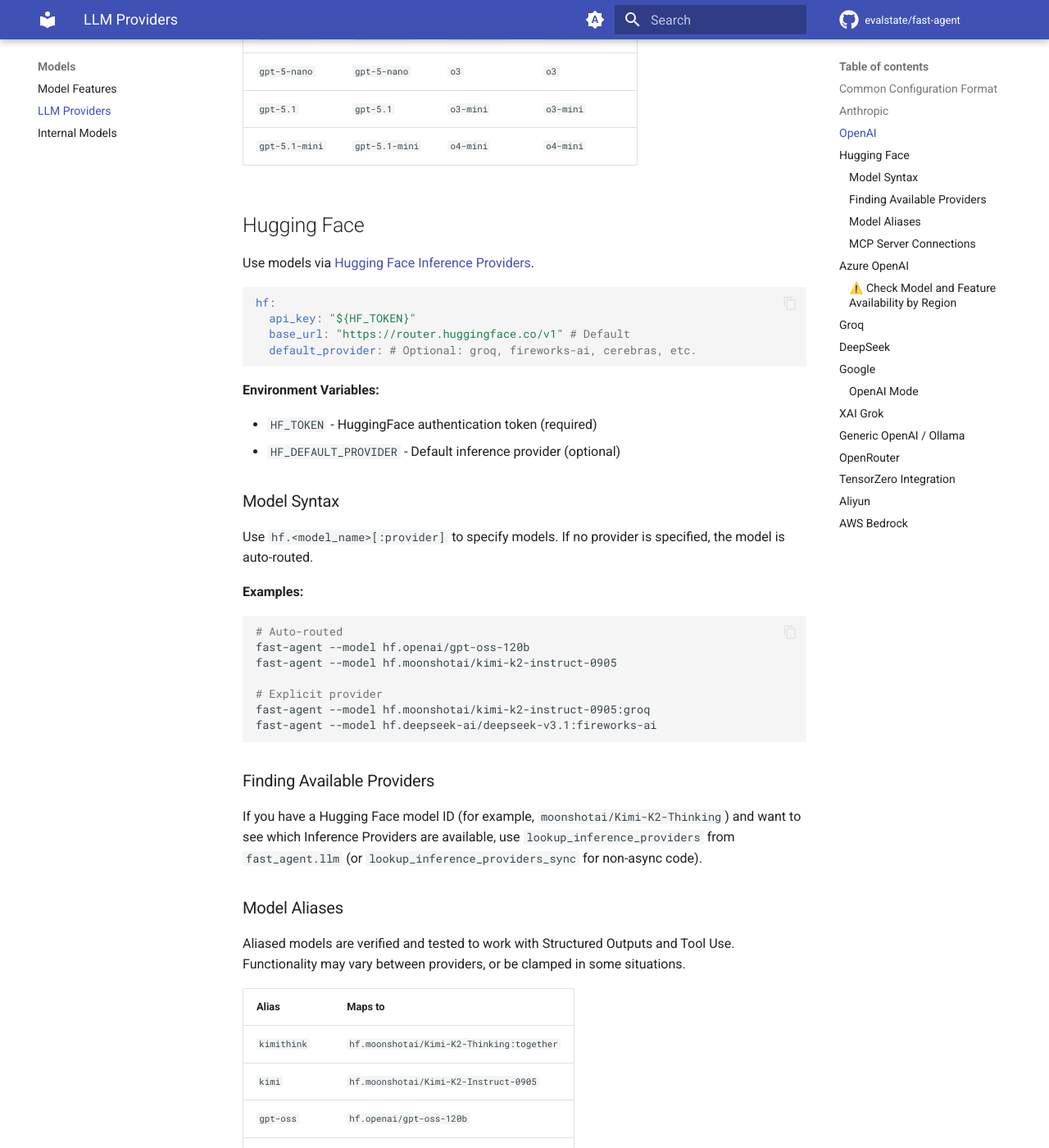
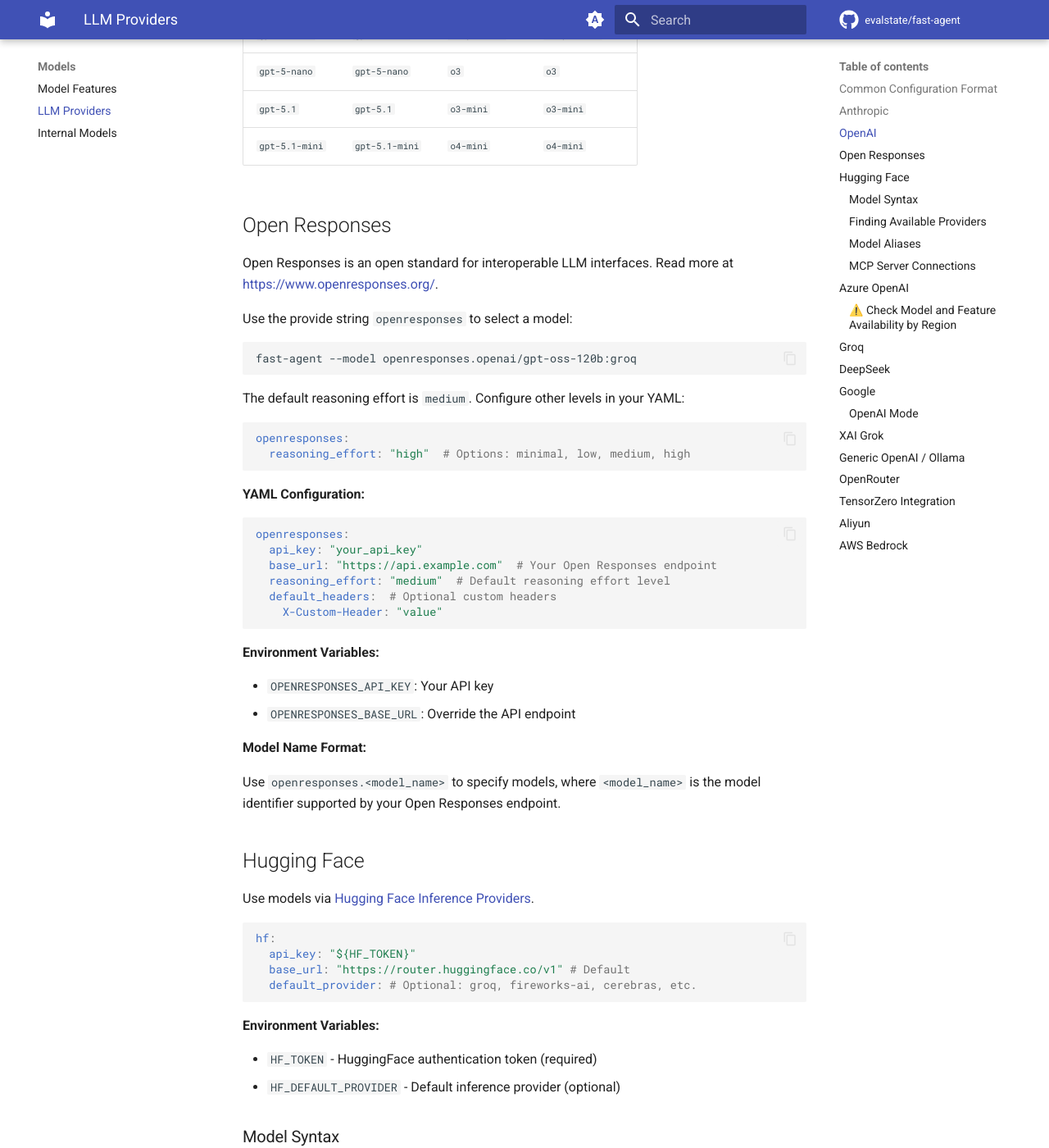
Before and after one commit to evalstate/fast-agent-docs, an MkDocs documentation site: the page built from docs/models/llm_providers.md, in a window 1280 px wide and 1400 px high, scrolled down 2767 px. Shown: the whole window at 82% size. Built offline with MkDocs 1.6.1 and Material for MkDocs 9.7.7, drawn with Linux system fonts in a browser that asks for light colours; comment, search, counter and statistics services are not loaded.

Commit message:
openresponses

````diff
--- a/docs/models/llm_providers.md
+++ b/docs/models/llm_providers.md
@@ -75,6 +75,42 @@
 --8<-- "_generated/model_aliases_openai.md"
 
 
+## Open Responses
+
+Open Responses is an open standard for interoperable LLM interfaces. Read more at [https://www.openresponses.org/](https://www.openresponses.org/).
+
+Use the provide string `openresponses` to select a model:
+
+```bash
+fast-agent --model openresponses.openai/gpt-oss-120b:groq
+```
+
+The default reasoning effort is `medium`. Configure other levels in your YAML:
+
+```yaml
+openresponses:
+  reasoning_effort: "high"  # Options: minimal, low, medium, high
+```
+
+**YAML Configuration:**
+
+```yaml
+openresponses:
+  api_key: "your_api_key"
+  base_url: "https://api.example.com"  # Your Open Responses endpoint
+  reasoning_effort: "medium"  # Default reasoning effort level
+  default_headers:  # Optional custom headers
+    X-Custom-Header: "value"
+```
+
+**Environment Variables:**
+
+- `OPENRESPONSES_API_KEY`: Your API key
+- `OPENRESPONSES_BASE_URL`: Override the API endpoint
+
+**Model Name Format:**
+
+Use `openresponses.<model_name>` to specify models, where `<model_name>` is the model identifier supported by your Open Responses endpoint.
 
 ## Hugging Face
 
````
